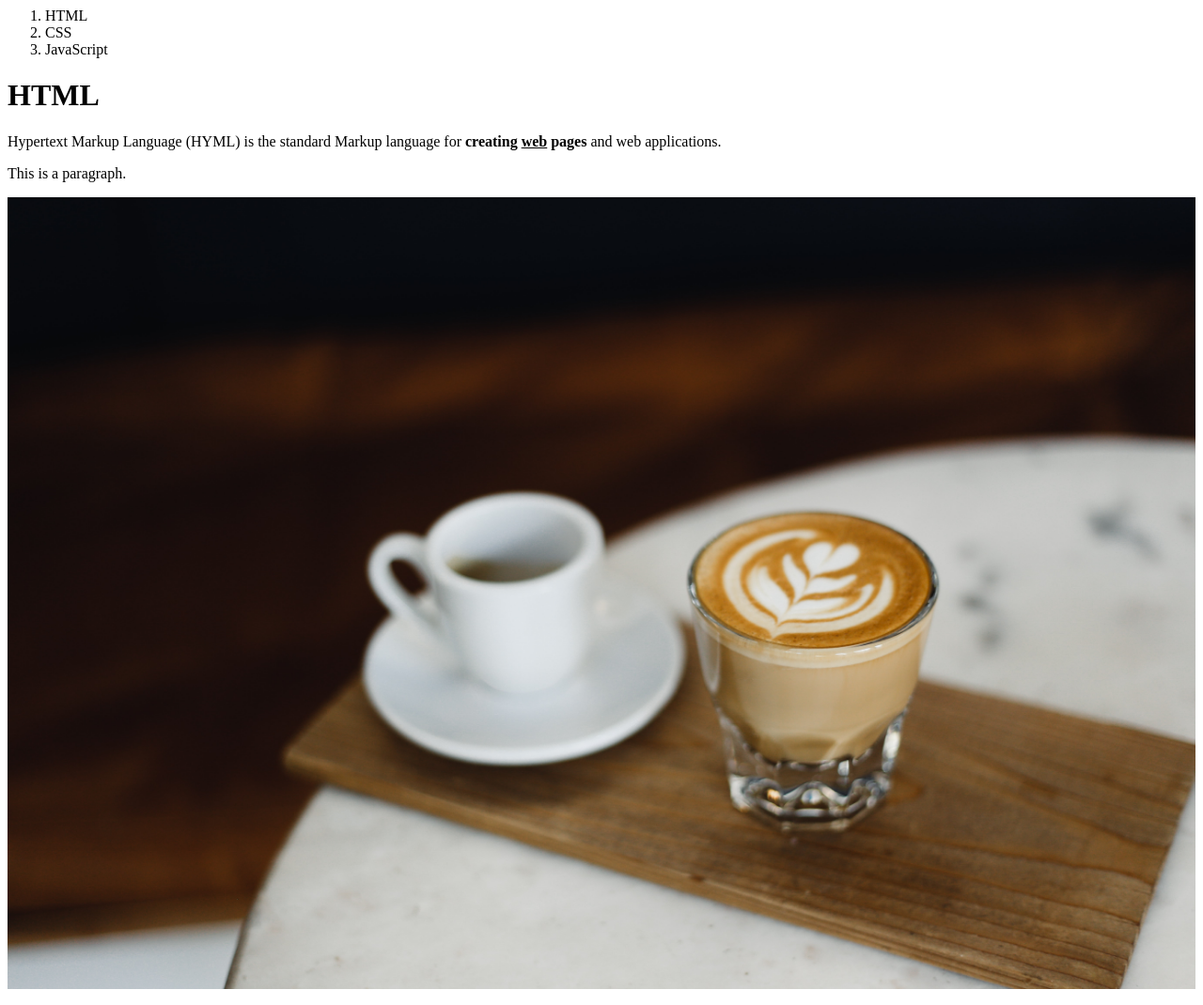
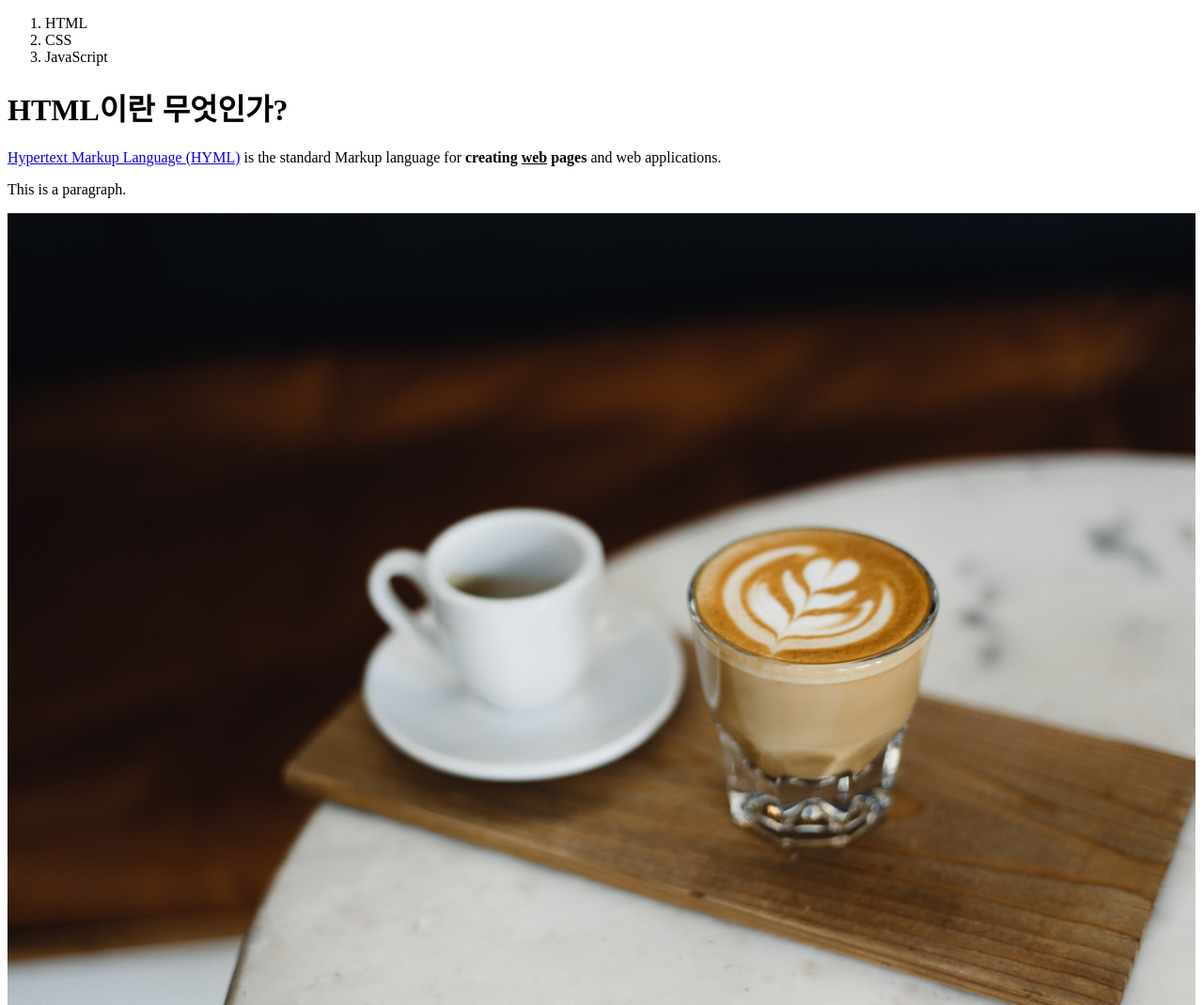
Before and after one commit to Mesozoa/webstudy, a plain HTML site: page 1.html in a window 1280 px wide. Shown: the top 1070 px of the page at 94% size. Drawn offline with Linux system fonts and the light colour scheme.

Commit message:
a tag practice

```diff
--- a/1.html
+++ b/1.html
@@ -1,12 +1,23 @@
+<!doctype html>
+<html>
+<head>
+  <title>WEB - html</title>
+  <meta charset="utf-8">
+</head>
+<body>
   <ol>
     <li>HTML</li>
     <li>CSS</li>
     <li>JavaScript</li>
   </ol>
-<h1>HTML</h1>
-Hypertext Markup Language (HYML) is the standard Markup
+  <h1>HTML이란 무엇인가?</h1>
+  <a href="https://www.w3.org/TR/2011/WD-html5-20110405/"
+  target="_blank" title="html5 specification">
+  Hypertext Markup Language (HYML)</a> is the standard Markup
   language for <strong>creating <u>web</u> pages</strong> and web applications.
   <p>This is a paragraph.</p>
   <img src="coding.jpg" width="100%">
   <p style="margin-top:45px;">This is another paragraph.</p>
   <p>To force<br> line breaks<br> in a text,<br> use the br<br> element.</p>
+</body>
+</html>
```
Also changed, not shown: 1 other file. Lines whose indentation alone changed are shown as unchanged.
